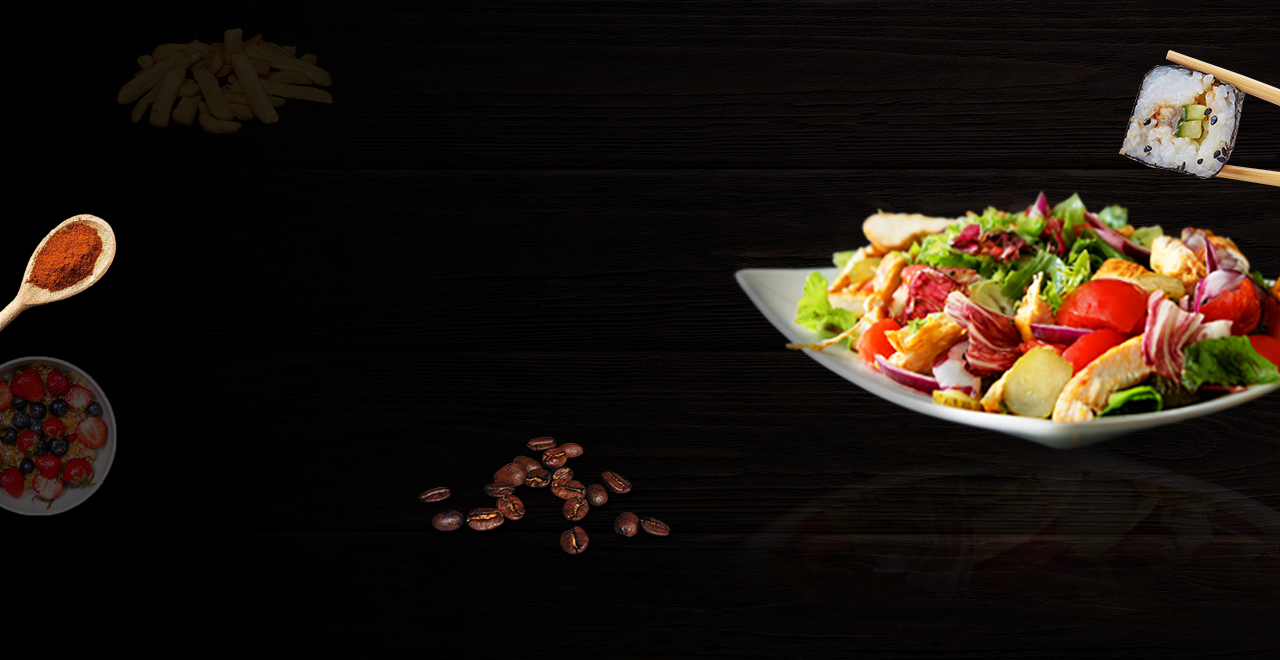
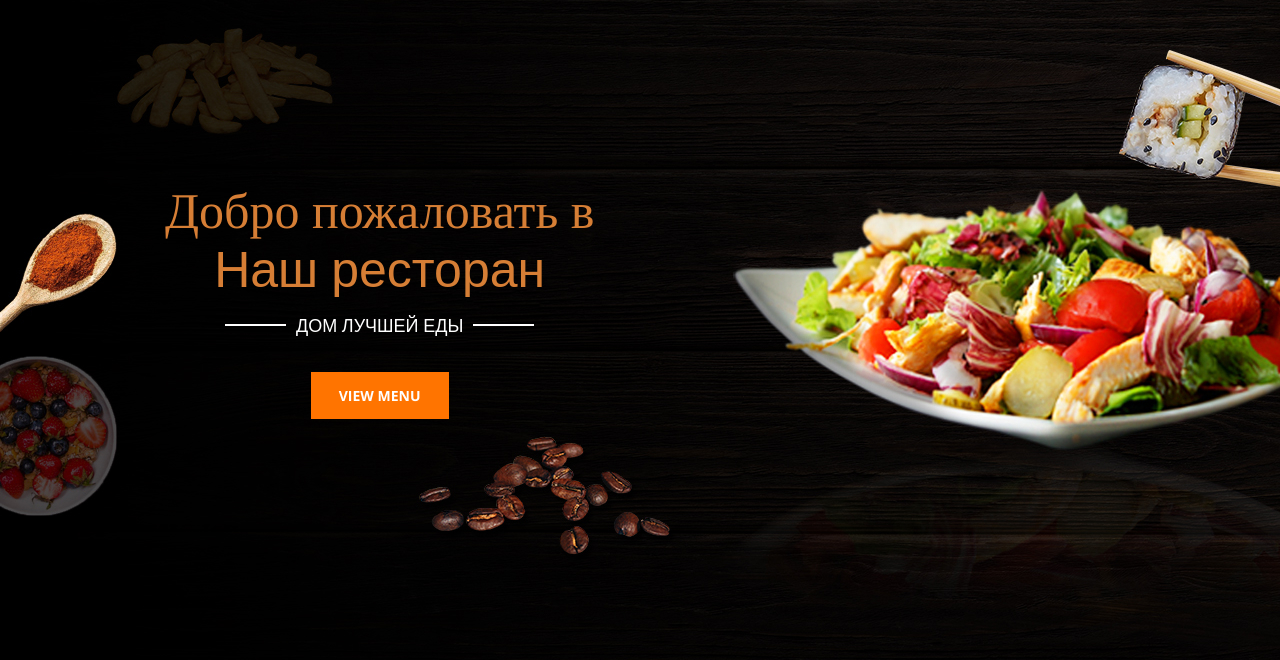
Before and after one commit to Parviz664/Restaurant-Web-Page, a plain HTML site: page index.html in a window 1280 px wide. Shown: the part 140-800 px from the top of the page. Drawn offline with nearby package versions, Linux system fonts and the light colour scheme.

Commit message:
Header section is Done!
Header is 100% Completed! 2 sections inside Header are Header__line and Header__body

```diff
--- a/css/style.css
+++ b/css/style.css
@@ -24,6 +24,8 @@ p {
     background-size: cover;
     height: 100vh;
 }
+
+/* Header Line */
 .header__line {
     display: flex;
     align-items: center;
@@ -88,8 +90,59 @@ p {
 .header__button:hover {
     background-color: #af6121;
 }
-
-
+/* Header Line ENDS HERE */
+/* Header Hero */
+.header__body {
+    position: relative;
+    margin-top: 200px;
+}
+.header__title {
+    font-family: 'Tinos', serif;
+    font-style: normal;
+    font-weight: 400;
+    font-size: 50px;
+    line-height: 57px;
+    color: #D67E35;
+    text-align: center;
+    position: absolute;
+    left: 0;
+    margin-bottom: 12px;
+}
+.header__suptitle {
+    color: #fff;
+    font-size: 18px;
+    font-family: 'Open Sans', sans-serif;
+}
+.header__suptitle::after {
+    content: "";
+    position: absolute;
+    height: 2px;
+    width: 61px;
+    background-color: #fff;
+    top: 141px;
+    left: 60px;
+}
+.header__suptitle::before {
+    content: "";
+    position: absolute;
+    height: 2px;
+    width: 61px;
+    background-color: #fff;
+    top: 141px;
+    right: 60px;
+}
+.body__button {
+    background-color: #FF7400;
+    padding: 14px 28px;
+    color: #fff;
+    font-size: 14px;
+    font-weight: 700;
+    font-family: 'Open Sans', sans-serif;
+    transition: background-color 0.3s linear;
+}
+.body__button:hover {
+    background-color: #a75b1e;
+}
 /* Main */
 
 /* Footer */
--- a/index.html
+++ b/index.html
@@ -4,6 +4,12 @@
     <meta charset="UTF-8">
     <meta http-equiv="X-UA-Compatible" content="IE=edge">
     <meta name="viewport" content="width=device-width, initial-scale=1.0">
+    <link rel="preconnect" href="https://fonts.googleapis.com">
+    <link rel="preconnect" href="https://fonts.gstatic.com" crossorigin>
+    <link href="https://fonts.googleapis.com/css2?family=Open+Sans:wght@400;700&display=swap" rel="stylesheet">
+    <link rel="preconnect" href="https://fonts.googleapis.com">
+    <link rel="preconnect" href="https://fonts.gstatic.com" crossorigin>
+    <link href="https://fonts.googleapis.com/css2?family=Tinos:wght@400;700&display=swap" rel="stylesheet">
     <link rel="stylesheet" href="./css/style.css">
     <title>Restaurant Web-Page</title>
 </head>
@@ -39,6 +45,16 @@
                     <a class="header__button" href="#" class="btn__link">ЗАКАЗ СТОЛИКА</a>
                 </div>
             </div>
+            <div class="header__body">
+                <div class="header__title">Добро пожаловать в
+                    <div class="header__subtitle">Наш ресторан</div>
+                    <div class="header__suptitle">ДОМ ЛУЧШЕЙ ЕДЫ</div>
+
+                    <div class="header__bth">
+                        <a href="#" class="body__button">VIEW MENU</a>
+                    </div>
+                </div>
+            </div>
         </div>
     </header>
 </body>
```
